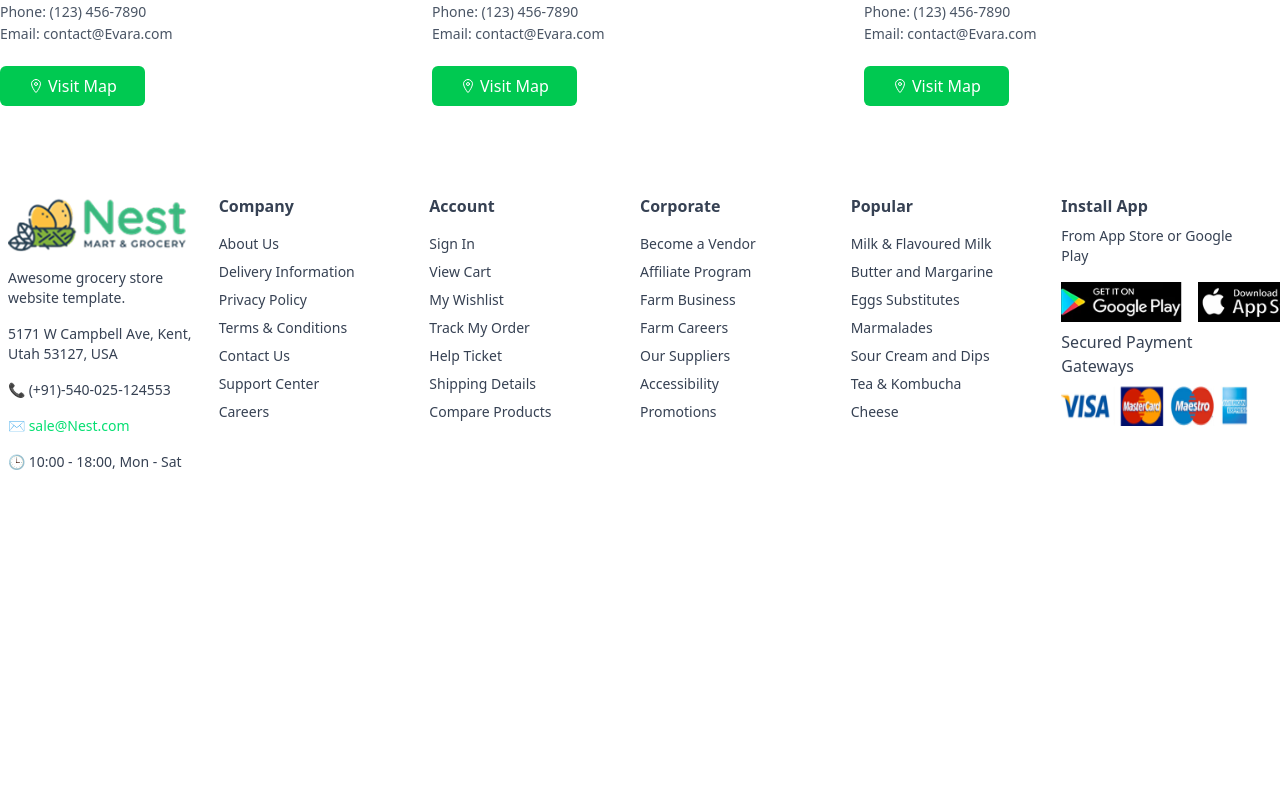
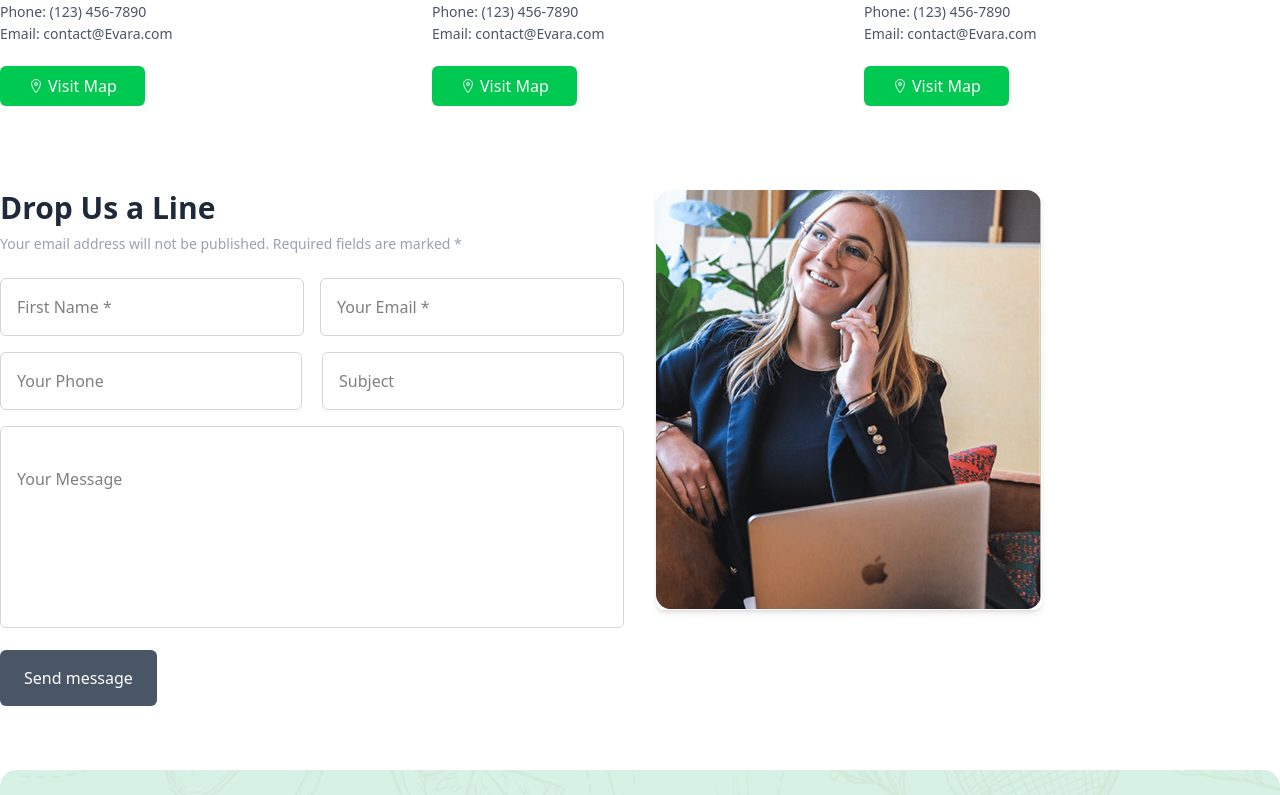
Before and after one commit to shohan-28/React-JS-BAC-Project-3, a React (Vite) app: page /Contact in a window 1280 px wide. Shown: the part 625-1420 px from the top of the page. Before the commit the page ends 1129 px from the top, so only its background shows below. Built offline with nearby package versions, Linux system fonts and the light colour scheme.

Commit message:
Updated some files and fixed bugs

```diff
--- /dev/null
+++ b/src/Component/MegaMenu/MegaMenu.jsx
@@ -0,0 +1,27 @@
+import React from 'react';
+import MainCart from '../MainCart/MainCart';
+
+const MegaMenu = () => {
+    return (
+        <div className='container mx-auto pt-5 pb-5'>
+            <div className='flex justify-between'>
+                <div className='text-black text-2xl font-bold'>
+                    <p>Popular Products</p>
+                </div>
+                <div className='space-x-4 text-black text-base flex'>
+                    <p>All</p>
+                    <p>Baking material</p>
+                    <p>Fresh Fruits</p>
+                    <p>Vegetables</p>
+                    <p>Milk & Dairies</p>
+                    <p>Meats</p>
+                </div>
+            </div>
+
+            <MainCart></MainCart>
+
+        </div>
+    );
+};
+
+export default MegaMenu;
--- a/src/Component/Navbar/Navbar.jsx
+++ b/src/Component/Navbar/Navbar.jsx
@@ -3,6 +3,7 @@ import { MdOutlineWhatshot } from 'react-icons/md';
 import { Link } from 'react-router';
 import Blog from './../../BlogSection/Blog';
 import Contact from './../../ContactSection/Contact';
+import MegaMenu from './../MegaMenu/MegaMenu';
 
 const Navbar = () => {
   return (
@@ -27,7 +28,7 @@ const Navbar = () => {
         <div className=' lg:flex items-center text-black space-x-3 lg:space-x-6 text-sm lg:text-base lg:pt-0 pt-2'>
           <Link to="/About">About</Link>
           <a href="">Shop</a>
-          <a href="">Mega Menu</a>
+          <Link to="/MegaMenu">Mega Menu</Link>
           <a href="">Vendors</a>
           <Link to="/Blog">Blog</Link>
           <a href="">Pages</a>
--- a/src/ContactSection/Contact.jsx
+++ b/src/ContactSection/Contact.jsx
@@ -1,6 +1,8 @@
 import React from 'react';
 import { FaLocationDot } from 'react-icons/fa6';
 import { IoLocationOutline } from 'react-icons/io5';
+import image460 from "../assets/images/460.png";
+import image469 from "../assets/images/469.png";
 
 const Contact = () => {
     return (
@@ -57,7 +59,7 @@ const Contact = () => {
                     <p>Phone: (123) 456-7890</p>
                     <p className='pb-5'>Email: contact@Evara.com</p>
 
-                    <button className='bg-green-500 text-white px-7  rounded-md py-2 flex text-base items-center '> <IoLocationOutline className='pr-1 text-xl'/> Visit Map</button>
+                    <button className='bg-green-500 text-white px-7  rounded-md py-2 flex text-base items-center '> <IoLocationOutline className='pr-1 text-xl' /> Visit Map</button>
                 </div>
 
                 <div className="text-sm text-gray-600 leading-relaxed py-5">
@@ -67,7 +69,7 @@ const Contact = () => {
                     <p>Phone: (123) 456-7890</p>
                     <p className='pb-5'>Email: contact@Evara.com</p>
 
-                    <button className='bg-green-500 text-white px-7  rounded-md py-2 flex text-base items-center '> <IoLocationOutline className='pr-1 text-xl'/> Visit Map</button>
+                    <button className='bg-green-500 text-white px-7  rounded-md py-2 flex text-base items-center '> <IoLocationOutline className='pr-1 text-xl' /> Visit Map</button>
                 </div>
 
                 <div className="text-sm text-gray-600 leading-relaxed py-5">
@@ -77,9 +79,76 @@ const Contact = () => {
                     <p>Phone: (123) 456-7890</p>
                     <p className='pb-5'>Email: contact@Evara.com</p>
 
-                    <button className='bg-green-500 text-white px-7  rounded-md py-2 flex text-base items-center '> <IoLocationOutline className='pr-1 text-xl'/> Visit Map</button>
+                    <button className='bg-green-500 text-white px-7  rounded-md py-2 flex text-base items-center '> <IoLocationOutline className='pr-1 text-xl' /> Visit Map</button>
                 </div>
             </div>
+
+            <section className="bg-white py-16 ">
+                <div className=" grid grid-cols-1 lg:grid-cols-2 gap-8 ">
+
+
+                    {/* Right Side: Form */}
+                    <div>
+                        <h2 className="text-3xl font-semibold text-gray-800 mb-2">Drop Us a Line</h2>
+                        <p className="text-sm text-gray-400 mb-6">
+                            Your email address will not be published. Required fields are marked *
+                        </p>
+
+                        <form className="space-y-4">
+                            <div className="grid grid-cols-1 md:grid-cols-2 gap-4">
+                                <input
+                                    type="text"
+                                    placeholder="First Name *"
+                                    className="w-full border border-gray-300 rounded-md px-4 py-4 focus:outline-none focus:ring-2 focus:ring-blue-500"
+                                />
+                                <input
+                                    type="email"
+                                    placeholder="Your Email *"
+                                    className="w-full border border-gray-300 rounded-md px-4 py-4 focus:outline-none focus:ring-2 focus:ring-blue-500"
+                                />
+                            </div>
+
+                            <div className='grid grid-cols-1 lg:grid-cols-2 lg:gap-5'>
+                                <input
+                                    type="tel"
+                                    placeholder="Your Phone"
+                                    className="w-full border border-gray-300 rounded-md px-4 py-4 focus:outline-none focus:ring-2 focus:ring-blue-500"
+                                />
+
+                                <input
+                                    type="text"
+                                    placeholder="Subject"
+                                    className="w-full border border-gray-300 rounded-md px-4 py-4 focus:outline-none focus:ring-2 focus:ring-blue-500"
+                                />
+                            </div>
+
+                            <textarea
+                                rows="5"
+                                placeholder="Your Message"
+                                className="w-full border border-gray-300 rounded-md px-4 py-10 focus:outline-none focus:ring-2 focus:ring-blue-500 resize-none"
+                            ></textarea>
+
+                            <button
+                                type="submit"
+                                className="bg-gray-600 text-white px-6 py-4 rounded-md cursor-pointer hover:bg-blue-900 transition duration-200"
+                            >
+                                Send message
+                            </button>
+                        </form>
+                    </div>
+
+                    {/* Left Side: Image */}
+                    <div className="hidden md:block">
+                        <img
+                            src={image460}
+                            alt="Contact illustration"
+                            className="rounded-lg shadow-md"
+                        />
+                    </div>
+                </div>
+            </section>
+
+            <img src={image469} alt="" />
         </div >
     );
 };
--- a/src/Routes.jsx
+++ b/src/Routes.jsx
@@ -5,6 +5,7 @@ import About from './Component/AboutSection/About';
 import App from './App';
 import Blog from "./BlogSection/Blog";
 import Contact from "./ContactSection/Contact";
+import MegaMenu from './Component/MegaMenu/MegaMenu';
 
 const router = createBrowserRouter([
     {
@@ -26,6 +27,10 @@ const router = createBrowserRouter([
             {
                 path: "/Contact",
                 element: <Contact></Contact>
+            },
+            {
+                path: "/MegaMenu",
+                element: <MegaMenu></MegaMenu>
             }
         ]
     }
```
